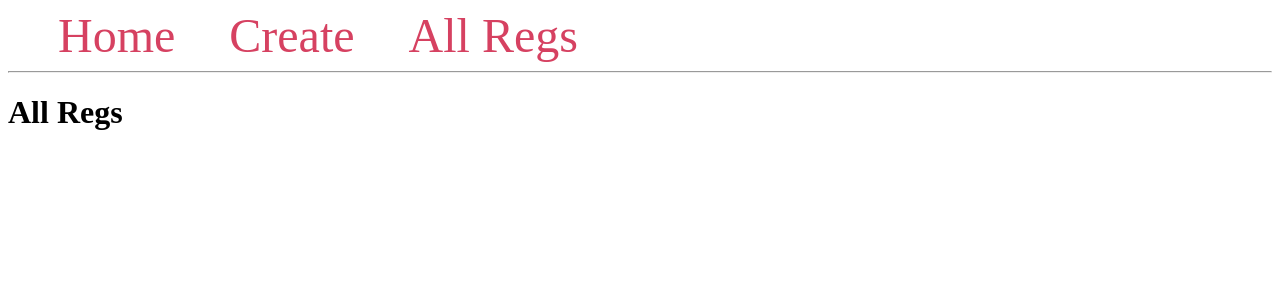
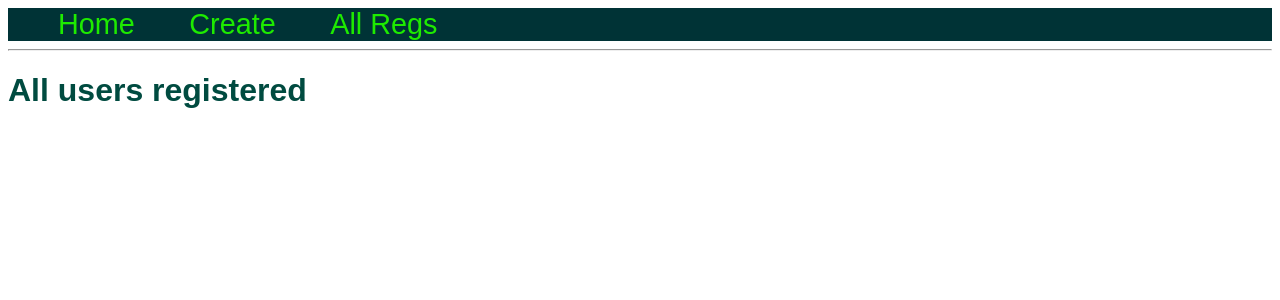
Before and after one commit to andylopezr/coink, a Flask app: page /all/ in a window 1280 px wide. Shown: the top 300 px of the page. Run offline with Flask 2, Linux system fonts and the light colour scheme; data that the repository does not hold is empty.

Commit message:
|- UPDATED -| css styling added and polishing pages

```diff
--- a/templates/all.html
+++ b/templates/all.html
@@ -1,6 +1,6 @@
 {% extends 'base.html' %}
 {% block content %}
-<h1>{% block title %} All Regs {% endblock %}</h1>
+<h1>{% block title %} All users registered {% endblock %}</h1>
     <ul>
         {% for result in results %}
         <li>
--- a/templates/base.html
+++ b/templates/base.html
@@ -4,14 +4,26 @@
     <meta charset="UTF-8">
     <title>{% block title %} {% endblock %} - Users</title>
     <style>
+        html {
+            font-family: 'Epilogue', sans-serif;
+        }
+        img {
+            max-width: 30%;
+            height: auto;
+        }
         .message {
             padding: 10px;
             margin: 5px;
             background-color: #f3f3f3
         }
+        nav {
+            background-color: #003336;
+            padding: 0px;
+            margin: 0px;
+        }
         nav a {
-            color: #d64161;
-            font-size: 3em;
+            color: #1EEB00;
+            font-size: 1.8em;
             margin-left: 50px;
             text-decoration: none;
         }
@@ -19,8 +31,31 @@
         .alert {
             padding: 20px;
             margin: 5px;
-            color: #970020;
-            background-color: #ffd5de;
+            color: #003336;
+            background-color: #1EEB00;
+        }
+
+        ul {
+            list-style-type: none;
+            margin: 0;
+            padding: 0;
+        }
+        li {
+            color: #003336;
+            padding: 0;
+        }
+
+        button {
+            margin-top: 1em;
+            background-color: #1EEB00;
+            color: #003336;;
+        }
+
+        h1 {
+            color: #004B40;
+        }
+        .home{
+            padding-top: 1em;
         }
     </style>
 </head>
--- a/templates/index.html
+++ b/templates/index.html
@@ -2,8 +2,8 @@
 
 {% block content %}
     <h1>{% block title %} Welcome {% endblock %}</h1>
-    <img src="" alt="">
-    <div>
-        To fill out the form click on the create link in the navigation bar.
+    <img src="https://coink.com/wp-content/uploads/2021/09/logo-coink-lateral.svg" alt="coink logo">
+    <div class="home">
+        To fill out the form click <a href="{{ url_for('create') }}">here</a> or on the create tab.
     </div>
 {% endblock %}
```
